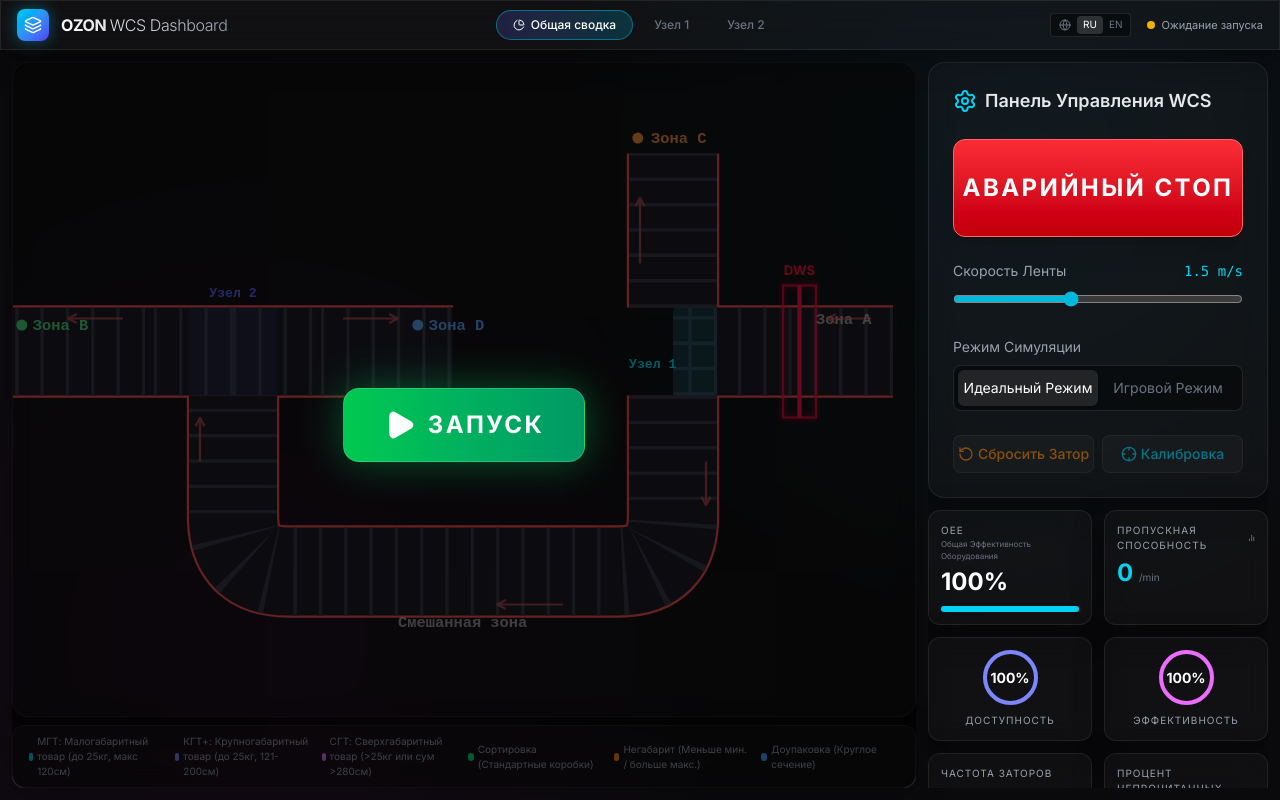
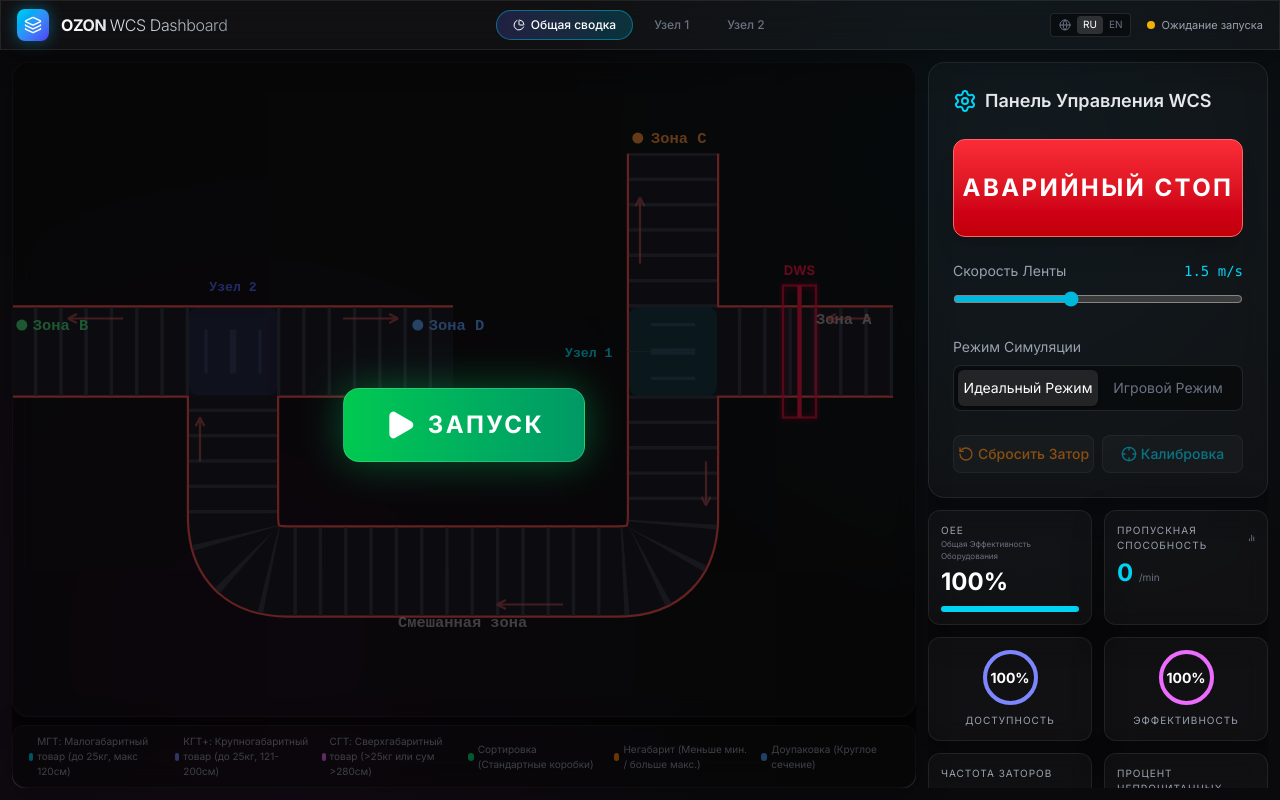
Before and after one commit to Alexmurzai/OZON-WCS-Dashboard, a React (Vite) app: page / in a window 1280 px wide. Built offline with nearby package versions, Linux system fonts and the light colour scheme.

Commit message:
feat: improve Node 1/2 UI with fragments and diverter animations

```diff
--- a/src/components/ConveyorLayout.jsx
+++ b/src/components/ConveyorLayout.jsx
@@ -86,50 +86,44 @@
         <g strokeLinejoin="miter" strokeLinecap="butt">
           {/* Layer 1: Red Outline */}
           <g stroke="#FF5252" strokeWidth="84" fill="none">
-            <path d="M 800,200 L 640,200" />
-            <path d="M 640,200 L 600,200" />
-            <path d="M 600,160 L 600,20" />
-            <path d="M 600,240 L 600,350 Q 600,400 550,400 L 250,400 Q 200,400 200,350 L 200,240" />
-            <path d="M 200,200 L 120,200" />
-            <path d="M 120,200 L 0,200" />
-            <path d="M 200,200 L 280,200" />
-            <path d="M 280,200 L 400,200" />
+            <path d="M 800,200 L 600,200" />
+            <path d="M 600,200 L 600,20" />
+            <path d="M 600,200 L 600,350 Q 600,400 550,400 L 250,400 Q 200,400 200,350 L 200,200" />
+            <path d="M 200,200 L 0,200" />
+            <path d="M 200,200 L 400,200" />
           </g>
 
           {/* Layer 2: Dark Belt Background */}
           <g stroke="#1e1e28" strokeWidth="80" fill="none">
-            <path d="M 800,200 L 640,200" />
-            <path d="M 640,200 L 600,200" />
-            <path d="M 600,160 L 600,20" />
-            <path d="M 600,240 L 600,350 Q 600,400 550,400 L 250,400 Q 200,400 200,350 L 200,240" />
-            <path d="M 200,200 L 120,200" />
-            <path d="M 120,200 L 0,200" />
-            <path d="M 200,200 L 280,200" />
-            <path d="M 280,200 L 400,200" />
+            <path d="M 800,200 L 600,200" />
+            <path d="M 600,200 L 600,20" />
+            <path d="M 600,200 L 600,350 Q 600,400 550,400 L 250,400 Q 200,400 200,350 L 200,200" />
+            <path d="M 200,200 L 0,200" />
+            <path d="M 200,200 L 400,200" />
           </g>
 
           {/* Layer 3: Animated Stripes */}
           <g stroke="#3a3a4c" strokeWidth="80" fill="none" strokeDasharray="3 20">
             <g className={stripeClass}>
               <path d="M 800,200 L 640,200" />
+              <path d="M 600,160 L 600,20" />
               <path d="M 600,240 L 600,350 Q 600,400 550,400 L 250,400 Q 200,400 200,350 L 200,240" />
-              <path d="M 600,160 L 600,20" />
-              <path d="M 120,200 L 0,200" />
-              <path d="M 280,200 L 400,200" />
+              <path d="M 160,200 L 0,200" />
+              <path d="M 240,200 L 400,200" />
             </g>
             <g className={fastStripeClass}>
-              <path d="M 620,240 L 620,160" strokeWidth="40" />
-              <path d="M 640,200 L 600,200" />
-              <path d="M 200,200 L 120,200" />
-              <path d="M 200,200 L 280,200" />
+              <path d="M 600,200 L 600,160" strokeWidth="40" />
+              <path d="M 600,200 L 600,240" strokeWidth="40" />
+              <path d="M 200,200 L 160,200" strokeWidth="40" />
+              <path d="M 200,200 L 240,200" strokeWidth="40" />
             </g>
           </g>
         </g>
 
-        {/* Node 1: Translucent cyan (half the reverse) */}
-        <rect x="600" y="160" width="40" height="80" fill="#00E5FF" opacity="0.15" rx="4" />
-        {/* Node 2 junction */}
-        <rect x="160" y="160" width="80" height="80" fill="#536DFE" opacity="0.1" />
+        {/* Node 1 junction box */}
+        <rect x="560" y="160" width="80" height="80" fill="#00E5FF" opacity="0.15" rx="8" />
+        {/* Node 2 junction box */}
+        <rect x="160" y="160" width="80" height="80" fill="#536DFE" opacity="0.15" rx="8" />
 
         {/* DWS Scanner - moved to x=700 */}
         <g transform="translate(700, 140)" style={{cursor: 'help'}}>
@@ -157,8 +151,8 @@
           <circle cx="368" cy="176" r="5" fill="#60a5fa" />
           <text x="378" y="180" fill="#60a5fa">{lang==='ru'?'Зона':'Zone'} D</text>
 
-          <text x="560" y="215" fill="#00E5FF" fontSize="12">{lang==='ru'?'Узел':'Node'} 1</text>
-          <text x="200" y="150" textAnchor="middle" fill="#536DFE" fontSize="12">{lang==='ru'?'Узел':'Node'} 2</text>
+          <text x="545" y="205" textAnchor="end" fill="#00E5FF" fontSize="12">{lang==='ru'?'Узел':'Node'} 1</text>
+          <text x="200" y="145" textAnchor="middle" fill="#536DFE" fontSize="12">{lang==='ru'?'Узел':'Node'} 2</text>
         </g>
 
         {/* Direction arrows */}
--- a/src/components/NodeDetailView.jsx
+++ b/src/components/NodeDetailView.jsx
@@ -4,9 +4,9 @@
 import { CHART_COLORS } from '../constants';
 
 export default function NodeDetailView({ nodeId, parcels, metrics, t, isEStop, lang = 'en' }) {
-  // Node 1: fragment showing Zone A, DWS, Node 1, Zone C (up), Zone D (right-down)
-  // Node 2: fragment showing Mixed Zone arrival, Node 2, Zone B (left)
-  const viewBox = nodeId === 1 ? "540 -20 280 360" : "-20 120 280 360";
+  // Node 1: centered at x=600, y=200
+  // Node 2: centered at x=200, y=200
+  const viewBox = nodeId === 1 ? "400 -20 400 360" : "0 -20 400 360";
 
   const node1Paths = ['pathA', 'pathR1', 'pathD'];
   const node2Paths = ['pathMix', 'pathR2', 'pathB', 'pathC'];
```
